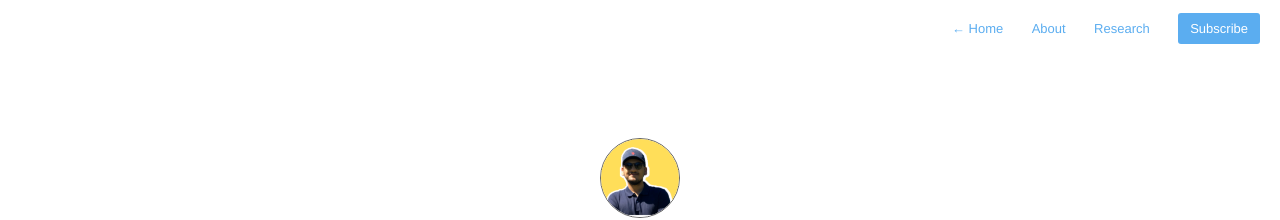
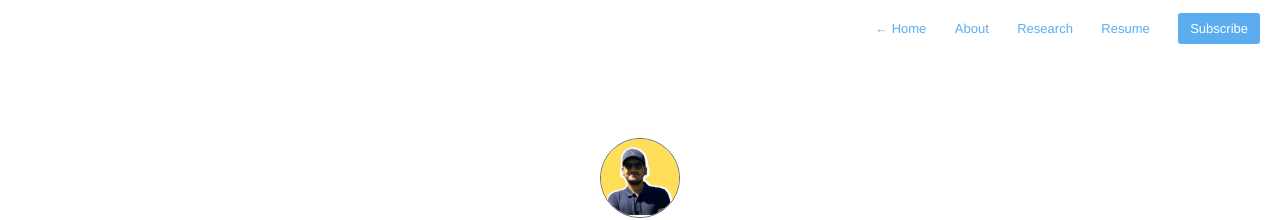
Before and after one commit to RamitPahwa/ramitpahwa.github.io, a Jekyll site: the page built from index.html, in a window 1280 px wide. Shown: the top 220 px of the page. Built offline with Jekyll 4.4.1, drawn with Linux system fonts in a browser that asks for light colours; nearby versions of some CDN libraries; the list of posts is cut into pages by our own code.

Commit message:
Resume Link

```diff
--- a/_includes/navigation.html
+++ b/_includes/navigation.html
@@ -13,5 +13,9 @@
     	<a href="{{ site.baseurl }}/research">Research</a>
     {% endif %}
 
+    {% if page.url != "/resume.pdf" %}
+    	<a href="{{ site.baseurl }}/resume.pdf">Resume</a>
+    {% endif %}
+
     <a class="cta" href="{{ site.baseurl }}/feed.xml">Subscribe</a>
 </nav>
```
